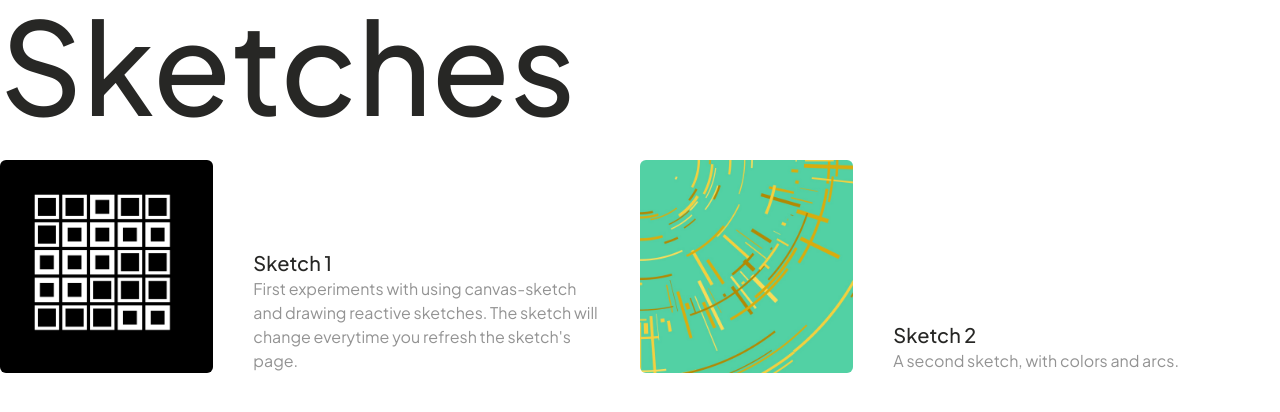
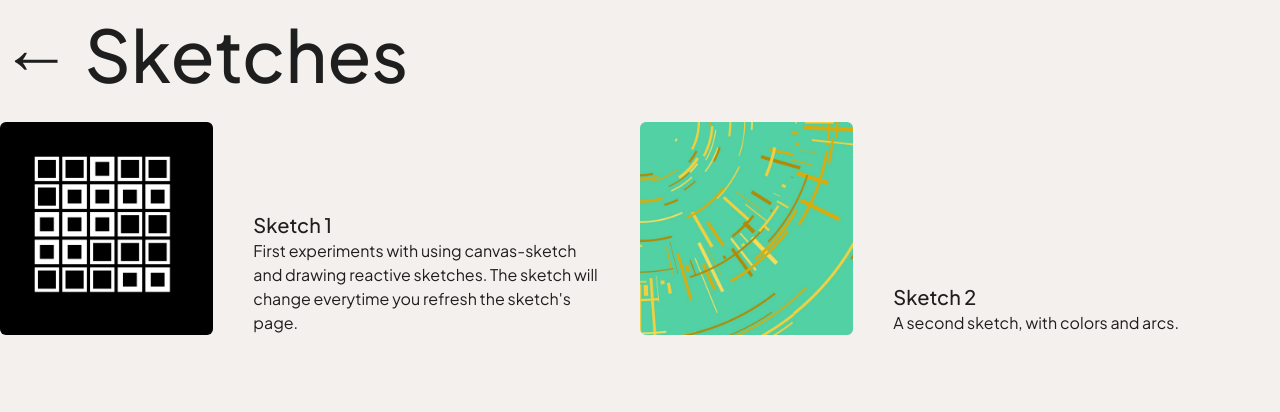
Before and after one commit to dinocosta/dino.codes.next, a Next.js app: page /sketches in a window 1280 px wide. Shown: the top 412 px of the page. Built offline with nearby package versions, Linux system fonts and the light colour scheme.

Commit message:
Update colorscheme and layout

```diff
--- a/pages/index.js
+++ b/pages/index.js
@@ -1,18 +1,27 @@
-import Image from 'next/image'
-import Link from 'next/link'
+import Image from "next/image";
+import Link from "next/link";
 
 export default function Home() {
   return (
     <div className="my-2">
-      <Link href="/" className="link">
+      <Link
+        href="/"
+        className="block text-7xl font-medium transition-colors hover:text-yellow"
+      >
         Posts
       </Link>
-      <Link href="/sketches" className="link">
+      <Link
+        href="/sketches"
+        className="block text-7xl font-medium transition-colors hover:text-yellow"
+      >
         Sketches
       </Link>
-      <Link href="/" className="link">
+      <Link
+        href="/"
+        className="block text-7xl font-medium transition-colors hover:text-yellow"
+      >
         About
       </Link>
     </div>
-  )
+  );
 }
--- a/pages/sketches.js
+++ b/pages/sketches.js
@@ -1,26 +1,33 @@
-import Link from 'next/link'
-import SketchPreview from '../components/sketch_preview'
-import { getSketchesData } from '../lib/sketches'
+import Link from "next/link";
+import SketchPreview from "../components/sketch_preview";
+import { getSketchesData } from "../lib/sketches";
 
 export async function getStaticProps() {
-	const sketchesData = getSketchesData()
+  const sketchesData = getSketchesData();
 
   return {
     props: {
       sketchesData,
-		}
-	}
+    },
+  };
 }
 
 export default function Sketches({ sketchesData }) {
   return (
-		<div>
-			<h1 className='block font-medium text-6xl lg:text-9xl mb-8'>Sketches</h1>
-				<div className='grid grid-cols-3 lg:grid-cols-6'>
-					{sketchesData.map(({ id, image, description }) =>
-						<SketchPreview key={id} id={id} image={image} description={description} />
-					)}
+    <div className="my-2">
+      <h1 className="mb-8 block text-7xl font-medium">
+        <Link href="/" className="align-text-top">←</Link> Sketches
+      </h1>
+      <div className="grid grid-cols-3 lg:grid-cols-6">
+        {sketchesData.map(({ id, image, description }) => (
+          <SketchPreview
+            key={id}
+            id={id}
+            image={image}
+            description={description}
+          />
+        ))}
       </div>
     </div>
-	)
+  );
 }
--- a/styles/globals.css
+++ b/styles/globals.css
@@ -3,8 +3,16 @@
 @tailwind utilities;
 
 body {
-	@apply bg-white;
+	@apply bg-cream;
 	@apply text-black;
+}
+
+/* Fixes the screen height for Safari on iOS, without this the index page would
+* extend past Safari's URL bar */
+@supports (-webkit-touch-callout: none) {
+	.min-h-screen {
+		height: -webkit-fill-available;
+	}
 }
 
 @layer components {
@@ -17,6 +25,6 @@ body {
 	}
 
 	.link:hover {
-		@apply text-orange;
+		@apply text-yellow;
 	}
 }
--- a/tailwind.config.js
+++ b/tailwind.config.js
@@ -7,10 +7,18 @@ module.exports = {
   ],
   theme: {
 		colors: {
-			'white': '#FFFFFF',
-			'orange': '#F3B440',
-			'black': '#272725',
-			'gray': '#939393'
+      'black': '#1E1E1E',
+      'cream': '#F4F0ED',
+      'yellow': '#FFCA5E',
+      'yellow-light': '#FFF1D8',
+      'tangerine': '#FF8762',
+      'white': '#FFFFFF',
+      'blue': '#6FA1F7',
+      'blue-light': '#D8E2FF',
+      'peach': '#FFB07C',
+      'nude': '#FFE6D5',
+      'green': '#86DAC8',
+      'green-light': '#C3F5EB'
 		},
     extend: {
     },
```
Also changed, not shown: 2 other files (tests, documents, lock files or other folders). Lines whose indentation alone changed are shown as unchanged.
